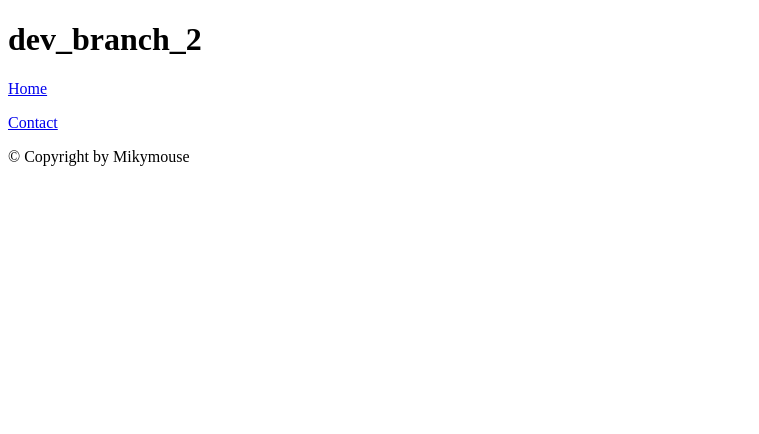
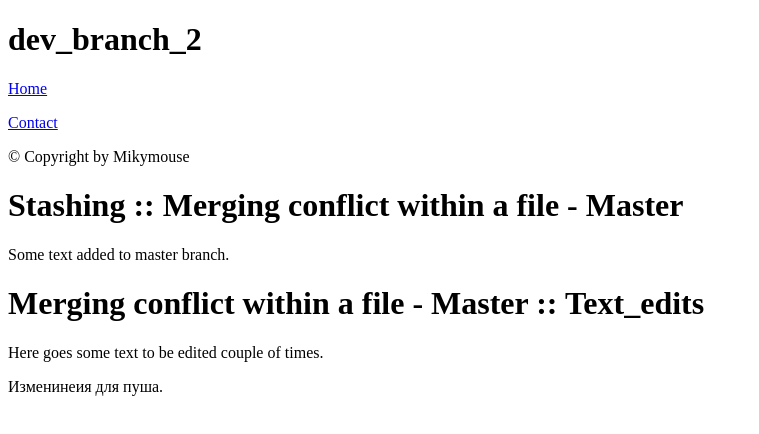
Before and after one commit to taranti555/test, a plain HTML site: page dev_branch_2.html in a window 1280 px wide. Shown: the whole page, without its empty margins (0-759 px from the left). Drawn offline with Linux system fonts and the light colour scheme.

Commit message:
Changes before push

```diff
--- a/dev_branch_2.html
+++ b/dev_branch_2.html
@@ -34,6 +34,28 @@
 
     <footer>
      <p>&copy; Copyright  by Mikymouse</p>
+     <!DOCTYPE html PUBLIC "-//W3C//DTD HTML 4.01//EN"
+"http://www.w3.org/TR/html4/strict.dtd">
+
+<html xmlns="http://www.w3.org/1999/xhtml" lang="en">
+	<head>
+		<meta http-equiv="Content-Type" content="text/html; charset=utf-8" />
+		<title>Conflict</title>
+		<meta name="author" content="Mikymouse" />
+		<!-- Date: 2016-07-26 -->
+
+	</head>
+	<body>
+		<h1>Stashing :: Merging conflict within a file - Master</h1>
+		<p>Some text added to master branch.</p>
+		<h1>Merging conflict within a file - Master :: Text_edits</h1>
+		<p>Here goes some text to be edited couple of times.</p>
+
+		<p>Изменинеия для пуша.</p>
+	</body>
+</html>
+
+
     </footer>
   </div>
 </body>
```
